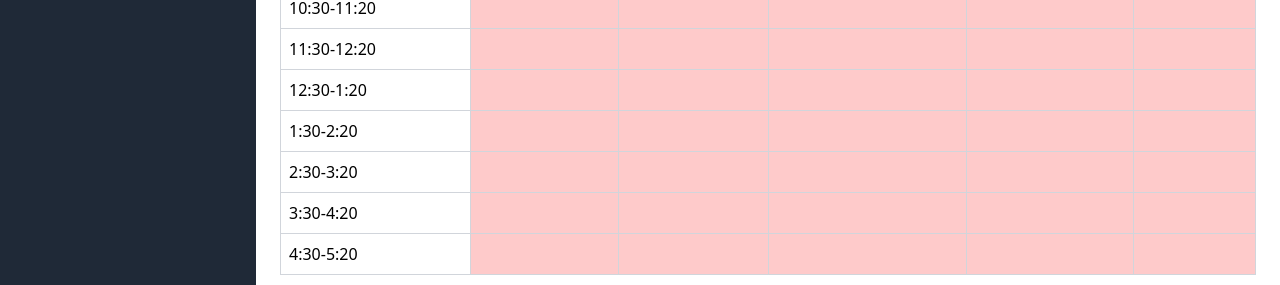
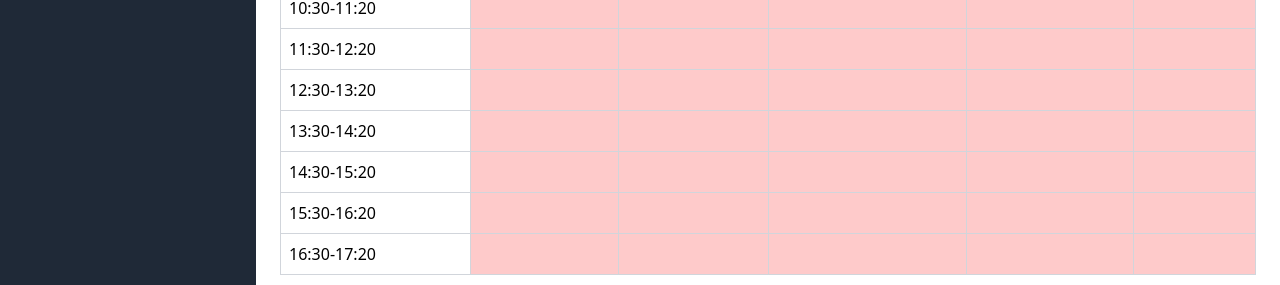
Before and after one commit to ChinaiArman/AWSFinalProject, a React (Vite) app in the folder client/: page /admin/add-course in a window 1280 px wide. Shown: the part 512-797 px from the top of the page. Built offline with nearby package versions, Linux system fonts and the light colour scheme.

Commit message:
fix get available instructors from timeslots

```diff
--- a/client/src/pages/admin/AddCourse.jsx
+++ b/client/src/pages/admin/AddCourse.jsx
@@ -20,11 +20,11 @@ const AddCourse = () => {
     "9:30-10:20",
     "10:30-11:20",
     "11:30-12:20",
-    "12:30-1:20",
-    "1:30-2:20",
-    "2:30-3:20",
-    "3:30-4:20",
-    "4:30-5:20",
+    "12:30-13:20",
+    "13:30-14:20",
+    "14:30-15:20",
+    "15:30-16:20",
+    "16:30-17:20",
   ];
 
   // State for form data
@@ -139,7 +139,7 @@ const AddCourse = () => {
         if (isAvailable) {
           const [startTime, endTime] = slot.split("-").map((time) => {
             const [hour, minute] = time.split(":");
-                    return `${hour}:${minute}:00`;
+            return `${hour.padStart(2, '0')}:${minute.padStart(2, '0')}:00`;
           });
 
           timeSlots.push({
@@ -151,9 +151,10 @@ const AddCourse = () => {
       });
     });
 
-    console.log("formatted timeslots", timeSlots);
+    console.log("Formatted time slots:", timeSlots);
     fetchAvailableInstructors(timeSlots);
   };
+
 
 
 const fetchAvailableInstructors = async (timeSlots) => {
```
Also changed, not shown: 1 other file (tests, documents, lock files or other folders). Lines whose indentation alone changed are shown as unchanged.
